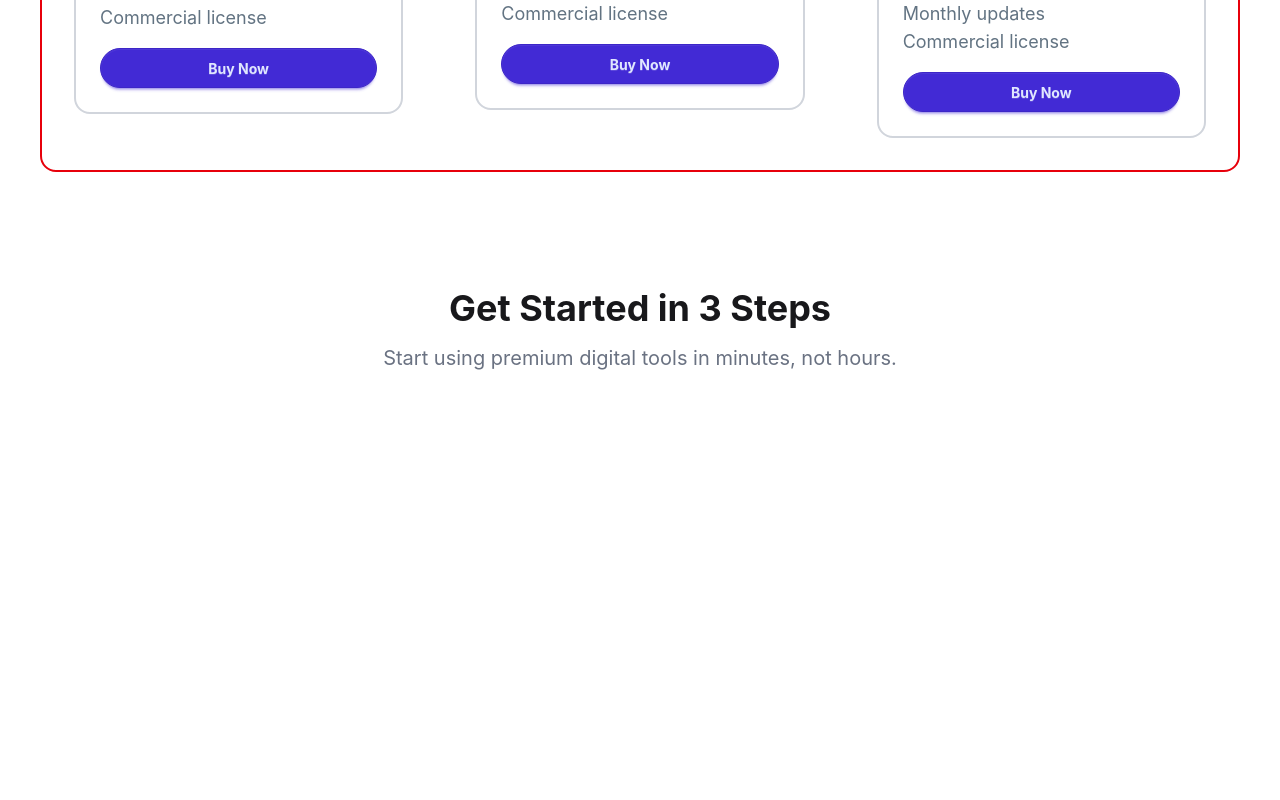
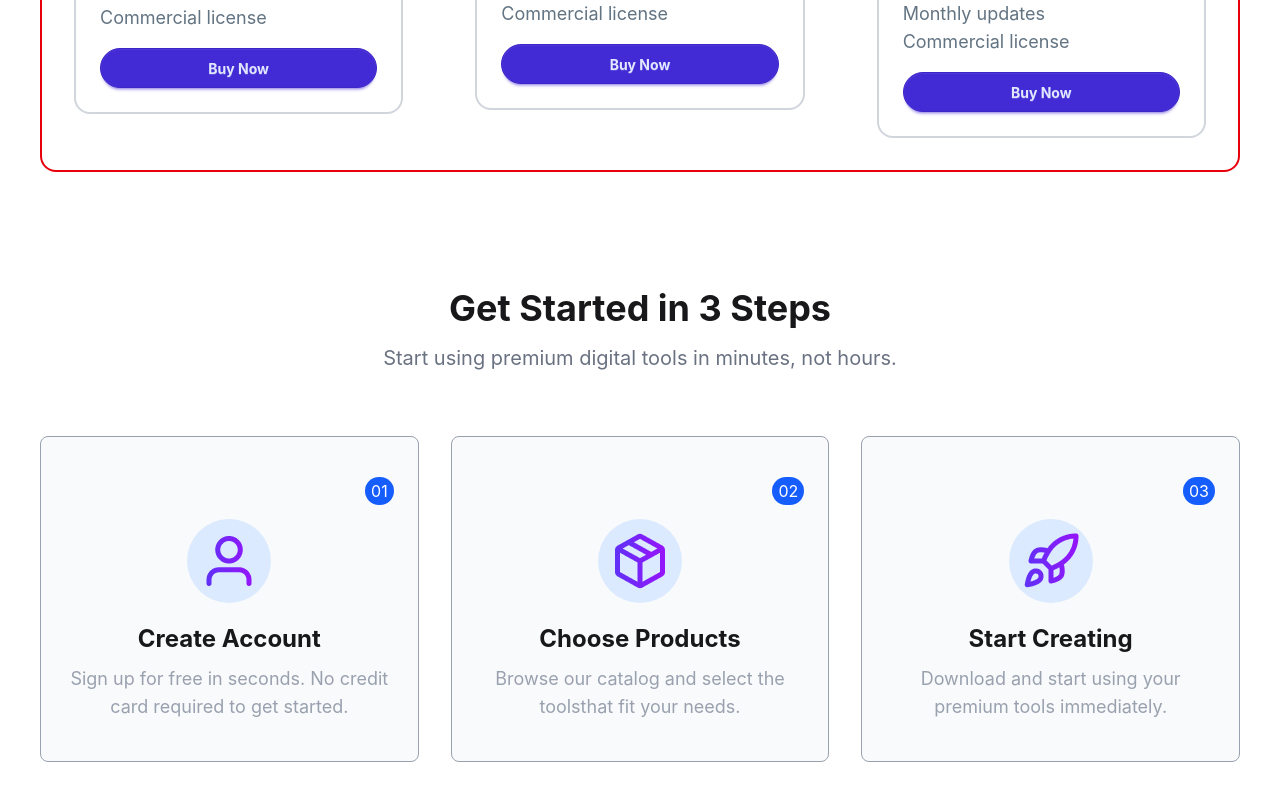
Before and after one commit to nasrullah-sheikh-noman/DigiTools, a React (Vite) app: page / in a window 1280 px wide. Shown: the part 2532-3332 px from the top of the page. Before the commit the page ends 3020 px from the top, so only its background shows below. Built offline with nearby package versions, Linux system fonts and the light colour scheme.

Commit message:
add steps components

```diff
--- a/src/components/steps/Steps.jsx
+++ b/src/components/steps/Steps.jsx
@@ -3,13 +3,57 @@ import React from "react";
 const Steps = () => {
   return (
     <div>
-      <div className="max-w-300 mx-auto justify-center items-center text-center my-29">
-        <div className="space-y-4">
+      <div className="max-w-300 mx-auto justify-center items-center text-center my-29 space-y-3 ">
+        <div className="space-y-4 mb-16">
           <h2 className="text-4xl font-bold">Get Started in 3 Steps</h2>
-          <h4 className="text-gray-500 text-xl">Start using premium digital tools in minutes, not hours.</h4>
+          <h4 className="text-gray-500 text-xl">
+            Start using premium digital tools in minutes, not hours.
+          </h4>
         </div>
-        <div>
-
+        <div className="grid grid-cols-1 md:grid-cols-2 lg:grid-cols-3 gap-8">
+          <div className="border border-gray-400 rounded-lg px-6 py-10 space-y-3.5 bg-gray-50 hover:scale-105 transition transform duration-300">
+            <div className="text-white flex bg-blue-600 rounded-full w-fit px-1.5 py-0.5 ml-auto">
+              <h2 className="text-center items-center justify-center">01</h2>
+            </div>
+            <div className="inline-block bg-blue-100 rounded-full w-fit p-3">
+              <img src="/src/assets/user.png" alt="user" />
+            </div>
+            <div className="space-y-2.5">
+              <h2 className="text-2xl font-bold">Create Account</h2>
+              <h4 className="text-gray-400 text-lg">
+                Sign up for free in seconds. No credit card required to get
+                started.
+              </h4>
+            </div>
+          </div>
+          <div className="border border-gray-400 rounded-lg px-6 py-10 space-y-3.5 bg-gray-50 hover:scale-105 transition transform duration-300">
+            <div className="text-white flex bg-blue-600 rounded-full w-fit px-1.5 py-0.5 ml-auto">
+              <h2 className="text-center items-center justify-center">02</h2>
+            </div>
+            <div className="inline-block bg-blue-100 rounded-full w-fit p-3">
+              <img src="/src/assets/package.png" alt="user" />
+            </div>
+            <div className="space-y-2.5">
+              <h2 className="text-2xl font-bold">Choose Products</h2>
+              <h4 className="text-gray-400 text-lg">
+                Browse our catalog and select the toolsthat fit your needs.
+              </h4>
+            </div>
+          </div>
+          <div className="border border-gray-400 rounded-lg px-6 py-10 space-y-3.5 bg-gray-50 hover:scale-105 transition transform duration-300">
+            <div className="text-white flex bg-blue-600 rounded-full w-fit px-1.5 py-0.5 ml-auto">
+              <h2 className="text-center items-center justify-center">03</h2>
+            </div>
+            <div className="inline-block bg-blue-100 rounded-full w-fit p-3">
+              <img src="/src/assets/rocket.png" alt="user" />
+            </div>
+            <div className="space-y-2.5">
+              <h2 className="text-2xl font-bold">Start Creating</h2>
+              <h4 className="text-gray-400 text-lg">
+                Download and start using your premium tools immediately.
+              </h4>
+            </div>
+          </div>
         </div>
       </div>
     </div>
```
